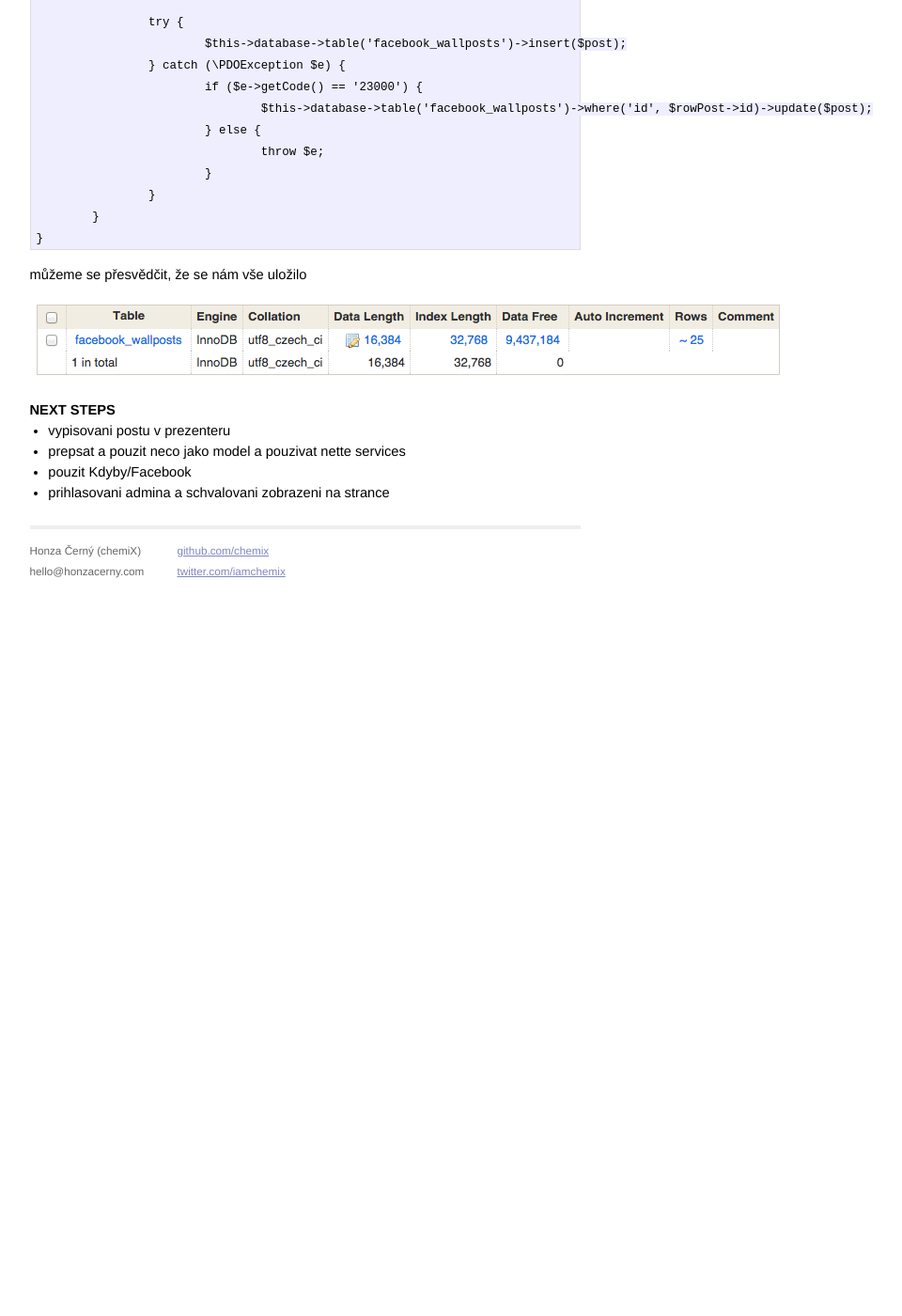
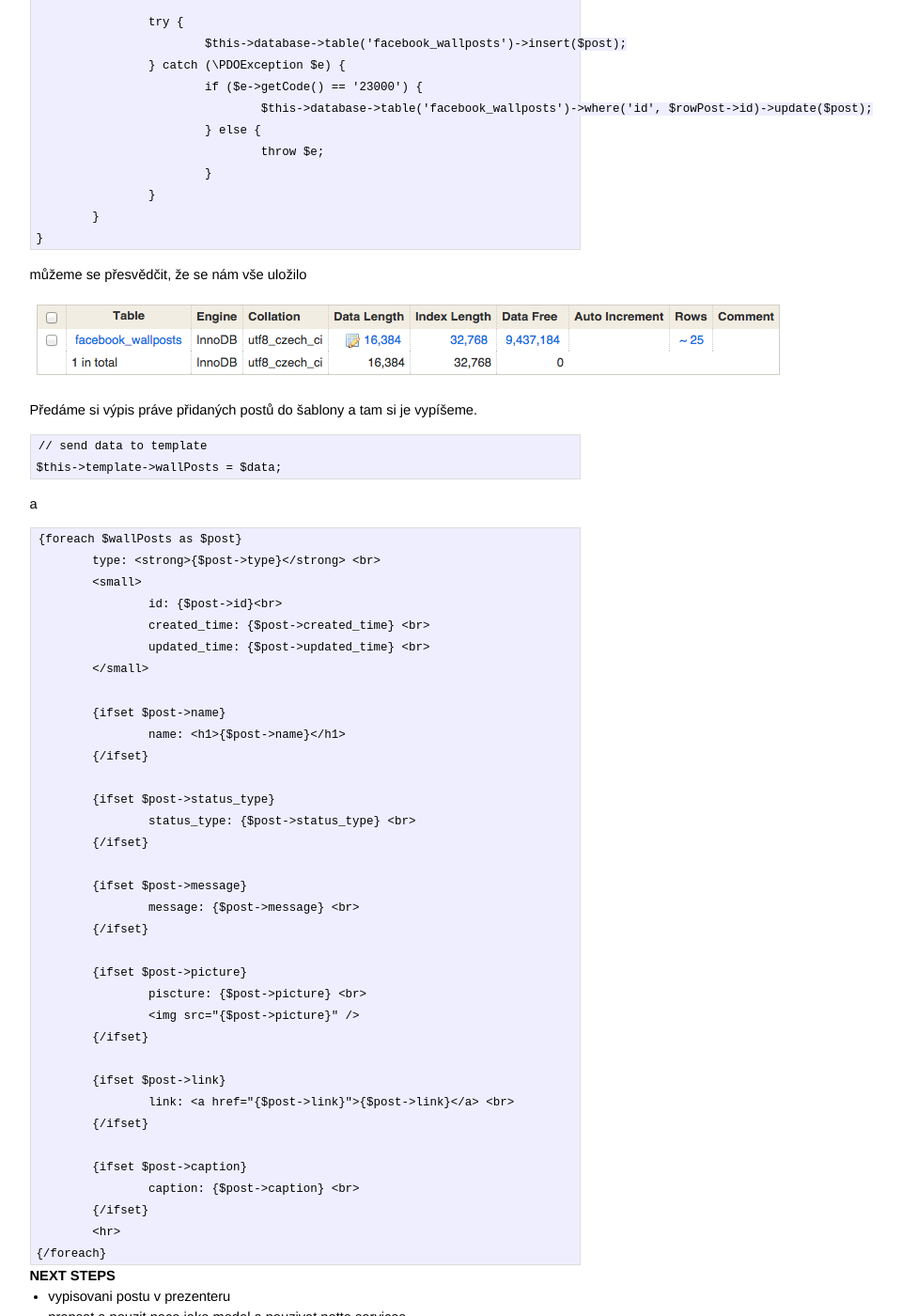
Before and after one commit to chemix/chemix.github.com, a Jekyll site: the page built from _posts/2014-06-13-nette-facebook-reader.md, in a window 1280 px wide and 1400 px high, scrolled down 7459 px. Shown: the whole window at 94% size, without its empty margins (315-1275 px from the left). Built offline with Jekyll 4.4.1, drawn with Linux system fonts in a browser that asks for light colours; Markdown is read by kramdown in place of the engine named in the settings; before the commit the page ends 8089 px from its top, so only the background shows below that.

Commit message:
Facebook reader - update content

````diff
--- a/_posts/2014-06-13-nette-facebook-reader.md
+++ b/_posts/2014-06-13-nette-facebook-reader.md
@@ -341,6 +341,51 @@ můžeme se přesvědčit, že se nám vše uložilo
 
 ![save posts to database](/image/nette-facebook-reader/save-to-database.png)
 
+Předáme si výpis práve přidaných postů do šablony a tam si je vypíšeme.
+
+```
+// send data to template
+$this->template->wallPosts = $data;
+```
+
+a
+```
+{foreach $wallPosts as $post}
+	type: <strong>{$post->type}</strong> <br>
+	<small>
+		id: {$post->id}<br>
+		created_time: {$post->created_time} <br>
+		updated_time: {$post->updated_time} <br>
+	</small>
+
+	{ifset $post->name}
+		name: <h1>{$post->name}</h1>
+	{/ifset}
+
+	{ifset $post->status_type}
+		status_type: {$post->status_type} <br>
+	{/ifset}
+
+	{ifset $post->message}
+		message: {$post->message} <br>
+	{/ifset}
+
+	{ifset $post->picture}
+		piscture: {$post->picture} <br>
+		<img src="{$post->picture}" />
+	{/ifset}
+
+	{ifset $post->link}
+		link: <a href="{$post->link}">{$post->link}</a> <br>
+	{/ifset}
+
+	{ifset $post->caption}
+		caption: {$post->caption} <br>
+	{/ifset}
+	<hr>
+{/foreach}
+```
+
 
 NEXT STEPS
 ----------
````
